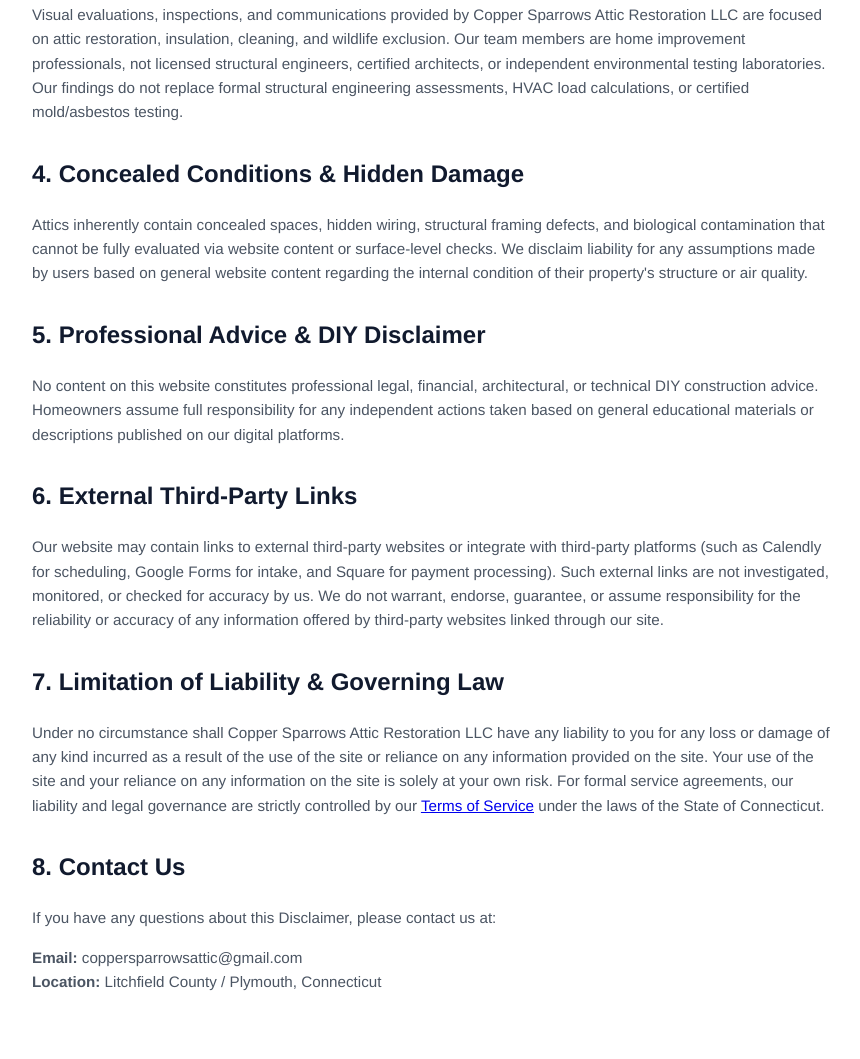
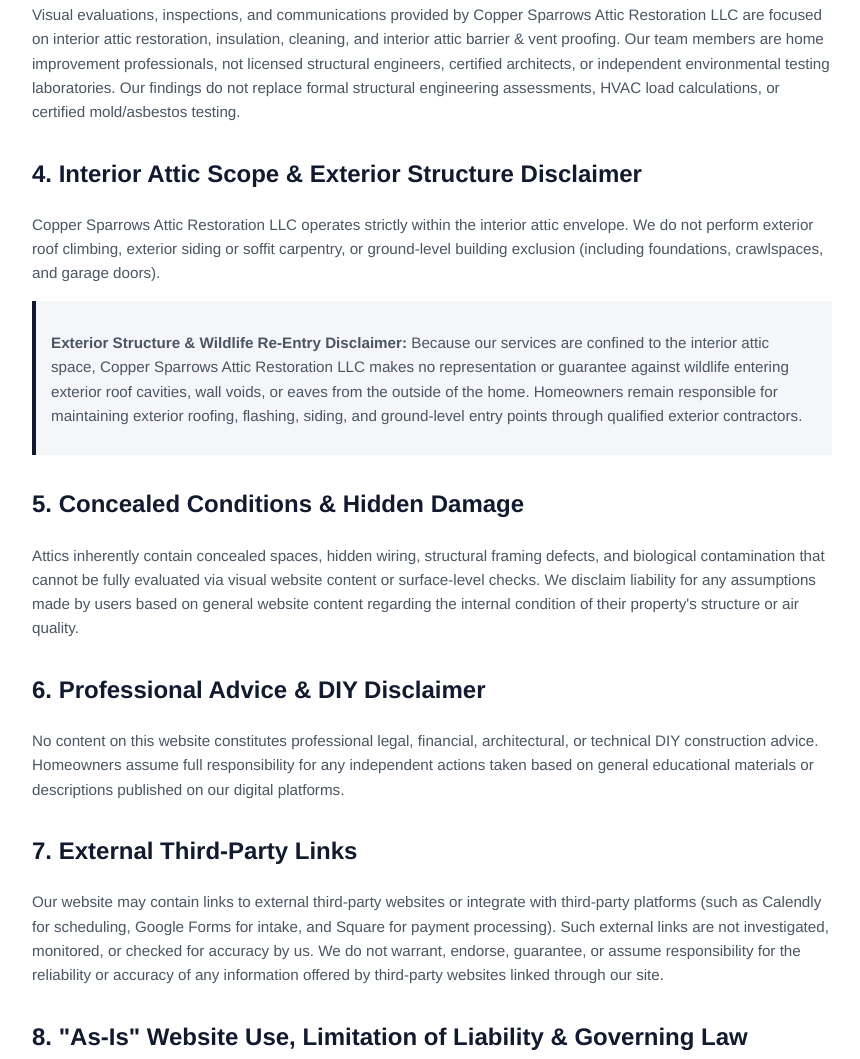
Before and after one commit to waymakerautoservices/coppersparrowswebsite, a plain HTML site: page disclaimer.html in a window 1280 px wide. Shown: the part 796-1855 px from the top of the page, without its empty margins (208-1068 px from the left). Before the commit the page ends 1831 px from the top, so only its background shows below. Drawn offline with Linux system fonts and the light colour scheme.

Commit message:
Update disclaimer.html

```diff
--- a/disclaimer.html
+++ b/disclaimer.html
@@ -30,21 +30,28 @@
     <p>Occasionally there may be information on our site that contains typographical errors, inaccuracies, or omissions regarding service descriptions, pricing, availability, or promotions. We reserve the right to correct any errors, inaccuracies, or omissions, and to change or update information at any time without prior notice.</p>
 
     <h2>3. Not Engineering, Architectural, or Environmental Certification</h2>
-    <p>Visual evaluations, inspections, and communications provided by Copper Sparrows Attic Restoration LLC are focused on attic restoration, insulation, cleaning, and wildlife exclusion. Our team members are home improvement professionals, not licensed structural engineers, certified architects, or independent environmental testing laboratories. Our findings do not replace formal structural engineering assessments, HVAC load calculations, or certified mold/asbestos testing.</p>
+    <p>Visual evaluations, inspections, and communications provided by Copper Sparrows Attic Restoration LLC are focused on interior attic restoration, insulation, cleaning, and interior attic barrier &amp; vent proofing. Our team members are home improvement professionals, not licensed structural engineers, certified architects, or independent environmental testing laboratories. Our findings do not replace formal structural engineering assessments, HVAC load calculations, or certified mold/asbestos testing.</p>
 
-    <h2>4. Concealed Conditions & Hidden Damage</h2>
-    <p>Attics inherently contain concealed spaces, hidden wiring, structural framing defects, and biological contamination that cannot be fully evaluated via website content or surface-level checks. We disclaim liability for any assumptions made by users based on general website content regarding the internal condition of their property's structure or air quality.</p>
+    <h2>4. Interior Attic Scope & Exterior Structure Disclaimer</h2>
+    <p>Copper Sparrows Attic Restoration LLC operates strictly within the interior attic envelope. We do not perform exterior roof climbing, exterior siding or soffit carpentry, or ground-level building exclusion (including foundations, crawlspaces, and garage doors).</p>
+    <div class="legal-notice">
+        <p><strong>Exterior Structure &amp; Wildlife Re-Entry Disclaimer:</strong> Because our services are confined to the interior attic space, Copper Sparrows Attic Restoration LLC makes no representation or guarantee against wildlife entering exterior roof cavities, wall voids, or eaves from the outside of the home. Homeowners remain responsible for maintaining exterior roofing, flashing, siding, and ground-level entry points through qualified exterior contractors.</p>
+    </div>
 
-    <h2>5. Professional Advice & DIY Disclaimer</h2>
+    <h2>5. Concealed Conditions & Hidden Damage</h2>
+    <p>Attics inherently contain concealed spaces, hidden wiring, structural framing defects, and biological contamination that cannot be fully evaluated via visual website content or surface-level checks. We disclaim liability for any assumptions made by users based on general website content regarding the internal condition of their property's structure or air quality.</p>
+
+    <h2>6. Professional Advice & DIY Disclaimer</h2>
     <p>No content on this website constitutes professional legal, financial, architectural, or technical DIY construction advice. Homeowners assume full responsibility for any independent actions taken based on general educational materials or descriptions published on our digital platforms.</p>
 
-    <h2>6. External Third-Party Links</h2>
+    <h2>7. External Third-Party Links</h2>
     <p>Our website may contain links to external third-party websites or integrate with third-party platforms (such as Calendly for scheduling, Google Forms for intake, and Square for payment processing). Such external links are not investigated, monitored, or checked for accuracy by us. We do not warrant, endorse, guarantee, or assume responsibility for the reliability or accuracy of any information offered by third-party websites linked through our site.</p>
 
-    <h2>7. Limitation of Liability & Governing Law</h2>
-    <p>Under no circumstance shall Copper Sparrows Attic Restoration LLC have any liability to you for any loss or damage of any kind incurred as a result of the use of the site or reliance on any information provided on the site. Your use of the site and your reliance on any information on the site is solely at your own risk. For formal service agreements, our liability and legal governance are strictly controlled by our <a href="terms.html">Terms of Service</a> under the laws of the State of Connecticut.</p>
+    <h2>8. "As-Is" Website Use, Limitation of Liability & Governing Law</h2>
+    <p>Your use of the website and reliance on any information on the site is solely at your own risk. The site and its content are provided on an "as-is" and "as-available" basis without any warranties of any kind, either express or implied.</p>
+    <p>Under no circumstance shall Copper Sparrows Attic Restoration LLC have any liability to you for any loss or damage of any kind incurred as a result of the use of the site or reliance on any information provided on the site. For formal service agreements, our liability and legal governance are strictly controlled by our <a href="terms.html">Terms of Service</a> under the laws of the State of Connecticut.</p>
 
-    <h2>8. Contact Us</h2>
+    <h2>9. Contact Us</h2>
     <p>If you have any questions about this Disclaimer, please contact us at:</p>
     <p><strong>Email:</strong> coppersparrowsattic@gmail.com<br><strong>Location:</strong> Litchfield County / Plymouth, Connecticut</p>
 </body>
```
